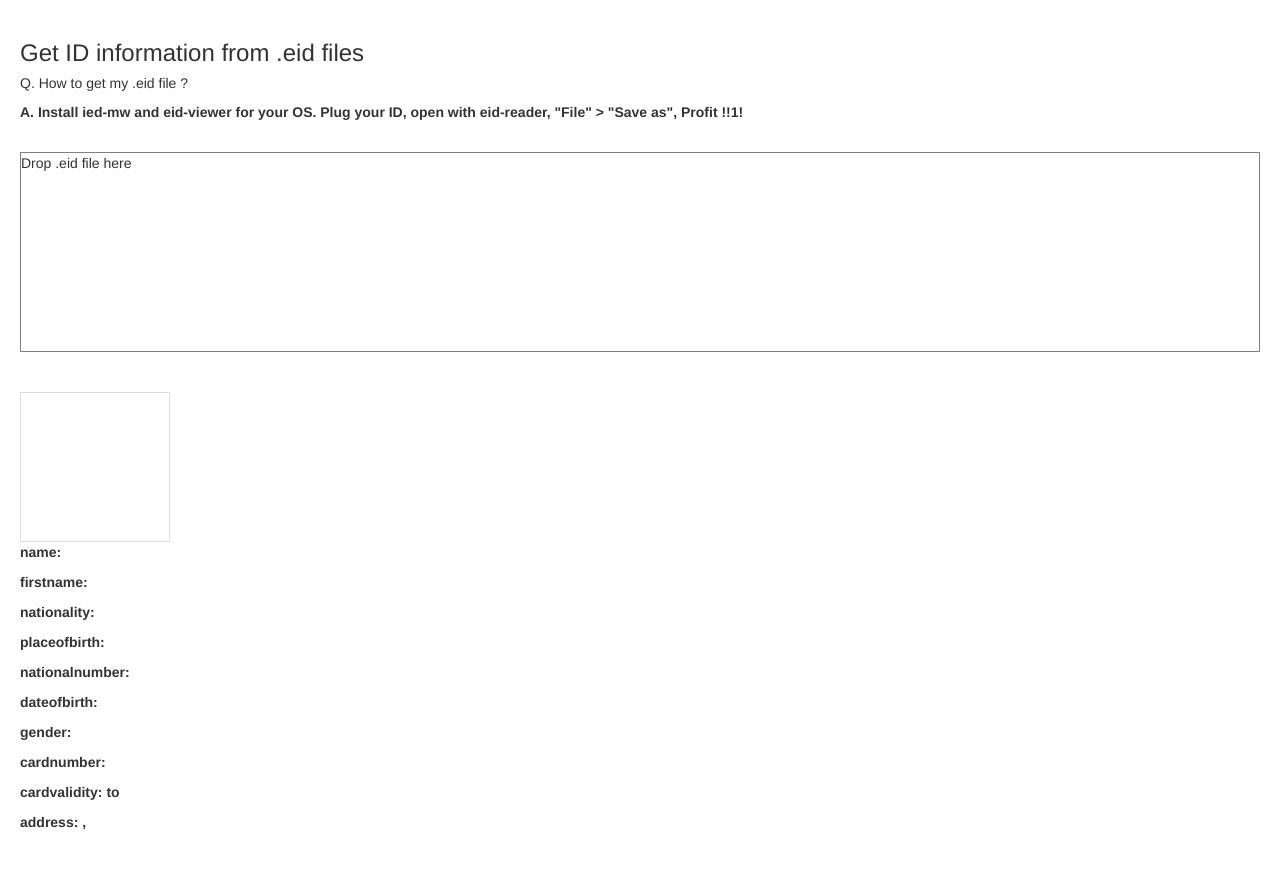
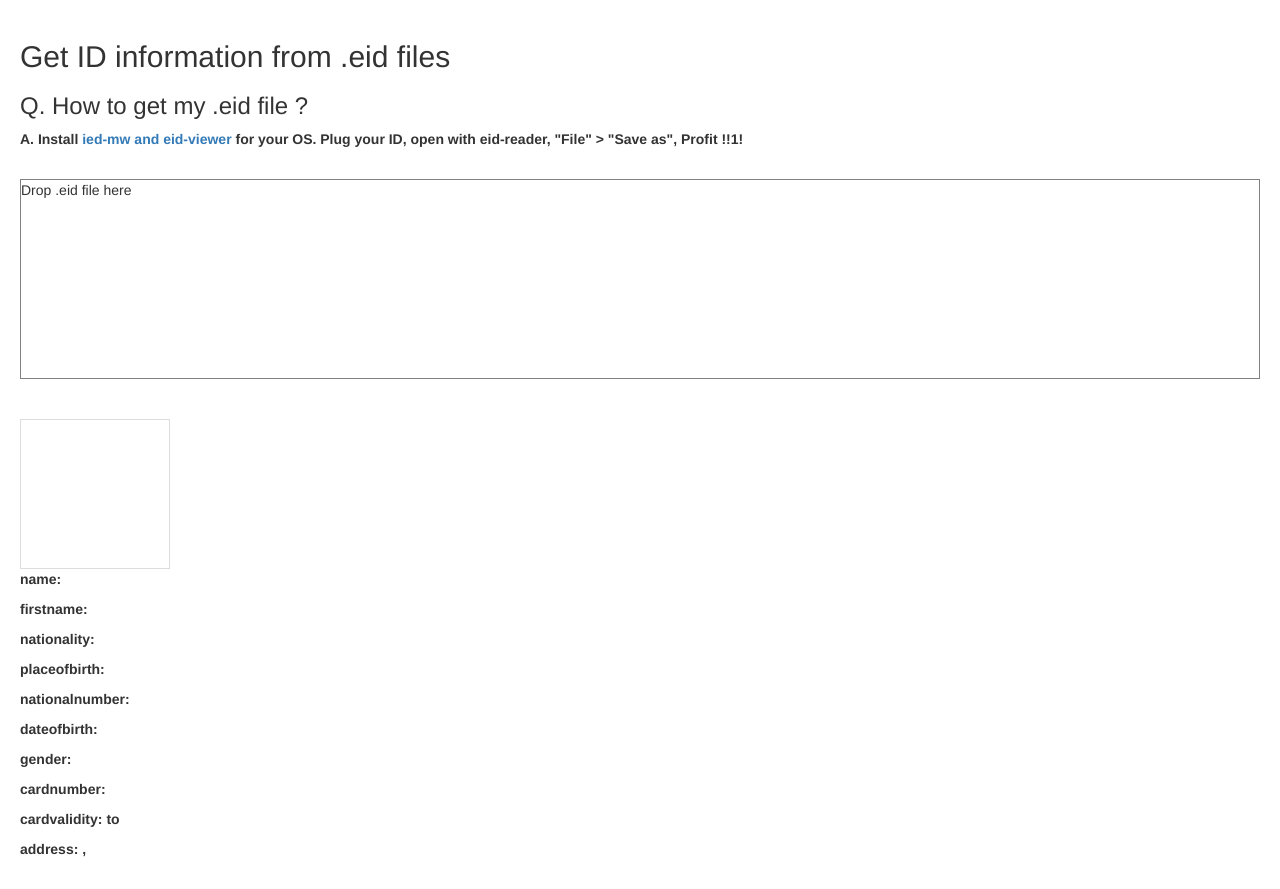
Before and after one commit to DamienVS/DamienVS.github.io, a plain HTML site: page index.html in a window 1280 px wide. Before the commit the page ends 862 px from the top, so only its background shows below. Drawn offline with nearby package versions, Linux system fonts and the light colour scheme.

Commit message:
added link to eid website

```diff
--- a/index.html
+++ b/index.html
@@ -30,9 +30,9 @@
     </style>
   </head>
   <body>
-      <h3>Get ID information from .eid files</h3>
-      <h5>Q. How to get my .eid file ?</h5>
-      <p>A. Install ied-mw and eid-viewer for your OS. Plug your ID, open with eid-reader, "File" > "Save as", Profit !!1!</p>
+      <h2>Get ID information from .eid files</h2>
+      <h3>Q. How to get my .eid file ?</h3>
+      <p>A. Install <a href="https://eid.belgium.be/en/how-install-eid-software">ied-mw and eid-viewer</a> for your OS. Plug your ID, open with eid-reader, "File" > "Save as", Profit !!1!</p>
       <br/>
       <div id="dropbox" class=".col-md-6 .col-md-offset-3"> Drop .eid file here</div>
       <br/>
```
